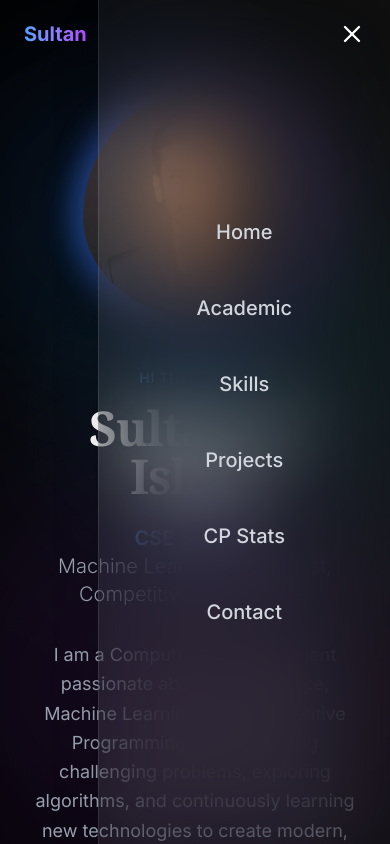
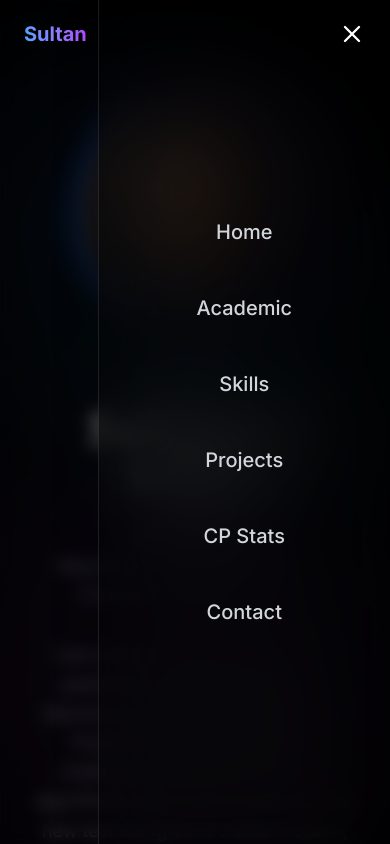
Before and after one commit to Sultan-al-islam/Sultan-portfolio, a React (Vite) app: page / in a window 390 px wide. Both pictures are taken after a click on the button 352 px from the left and 34 px from the top of the page. Shown: the top 844 px of the page. Built offline with nearby package versions, Linux system fonts and the light colour scheme.

Commit message:
fix slidebar issu and contact section responsibe issue

```diff
--- a/src/components/Contact.jsx
+++ b/src/components/Contact.jsx
@@ -40,7 +40,7 @@ export default function Contact() {
                             </a>
                         </div>
 
-                        <div className="flex gap-4 w-full">
+                        <div className="flex flex-col sm:flex-row gap-4 w-full">
                             <a
                                 href="https://www.linkedin.com/in/sultan-al-islam/"
                                 target="_blank"
--- a/src/components/Navbar.jsx
+++ b/src/components/Navbar.jsx
@@ -21,6 +21,18 @@ export default function Navbar() {
         return () => window.removeEventListener('scroll', handleScroll);
     }, []);
 
+    // Prevent scrolling when mobile menu is open
+    useEffect(() => {
+        if (isOpen) {
+            document.body.style.overflow = 'hidden';
+        } else {
+            document.body.style.overflow = 'unset';
+        }
+        return () => {
+            document.body.style.overflow = 'unset';
+        };
+    }, [isOpen]);
+
     const scrollTo = (e, href) => {
         e.preventDefault();
         setIsOpen(false);
@@ -39,7 +51,7 @@ export default function Navbar() {
                 }`}
         >
             <div className="max-w-6xl mx-auto px-6 flex justify-between items-center">
-                <a href="#home" onClick={(e) => scrollTo(e, '#home')} className="text-xl font-bold bg-clip-text text-transparent bg-gradient-to-r from-blue-400 to-purple-500 z-50">
+                <a href="#home" onClick={(e) => scrollTo(e, '#home')} className="relative text-xl font-bold bg-clip-text text-transparent bg-gradient-to-r from-blue-400 to-purple-500 z-50">
                     Sultan
                 </a>
 
@@ -60,7 +72,7 @@ export default function Navbar() {
                 </ul>
 
                 {/* Mobile Hamburger Toggle */}
-                <div className="md:hidden z-50 flex items-center">
+                <div className="md:hidden relative z-50 flex items-center">
                     <button
                         onClick={() => setIsOpen(!isOpen)}
                         className="text-gray-300 focus:outline-none focus:text-white"
@@ -74,13 +86,25 @@ export default function Navbar() {
             <AnimatePresence>
                 {isOpen && (
                     <motion.div
+                        key="overlay"
+                        initial={{ opacity: 0 }}
+                        animate={{ opacity: 1 }}
+                        exit={{ opacity: 0 }}
+                        transition={{ duration: 0.3 }}
+                        onClick={() => setIsOpen(false)}
+                        className="fixed top-0 left-0 w-full h-screen bg-black/60 backdrop-blur-sm z-30 md:hidden"
+                    />
+                )}
+                {isOpen && (
+                    <motion.div
+                        key="sidebar"
                         initial={{ x: '100%' }}
                         animate={{ x: 0 }}
                         exit={{ x: '100%' }}
                         transition={{ duration: 0.3, ease: "easeInOut" }}
-                        className="fixed top-0 right-0 h-screen w-3/4 sm:w-1/2 bg-white/5 backdrop-blur-2xl md:hidden z-40 border-l border-white/10 shadow-2xl flex flex-col justify-center items-center"
+                        className="fixed top-0 right-0 h-screen w-3/4 sm:w-1/2 bg-black/40 backdrop-blur-2xl md:hidden z-40 border-l border-white/10 shadow-2xl flex flex-col justify-center items-center"
                     >
-                        <ul className="flex flex-col gap-8 text-xl text-gray-300 font-medium">
+                        <ul className="flex flex-col gap-8 text-xl text-gray-300 font-medium z-50">
                             {navItems.map((item) => (
                                 <li key={item.name} className="flex justify-center">
                                     <a
```
